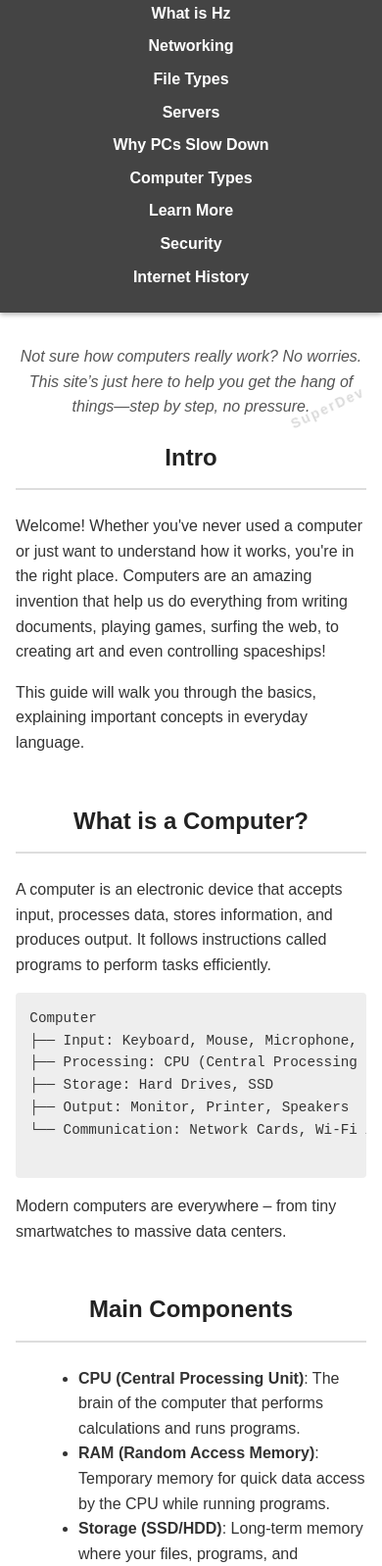
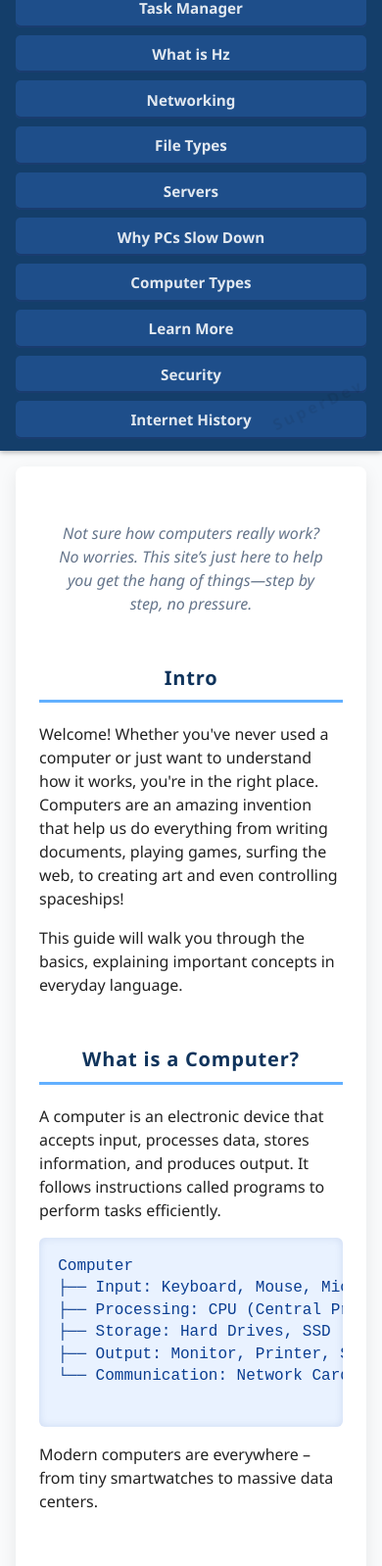
Before and after one commit to S-u-p-e-r-D-e-v/computer-guide, a plain HTML site: page index.html in a window 390 px wide. Shown: the part 402-2000 px from the top of the page at 98% size. Drawn offline with Linux system fonts and the light colour scheme.

Commit message:
Update index.html

```diff
--- a/index.html
+++ b/index.html
@@ -2,129 +2,254 @@
 <html lang="en">
 <head>
   <meta charset="UTF-8" />
-  <meta name="viewport" content="width=device-width, initial-scale=1" />
+  <meta name="viewport" content="width=device-width, initial-scale=1, maximum-scale=1" />
   <title>Beginner's Guide to Computers</title>
   <style>
+    /* Reset and base */
+    *, *::before, *::after {
+      box-sizing: border-box;
+    }
     body {
-      font-family: Arial, sans-serif;
+      font-family: 'Segoe UI', Tahoma, Geneva, Verdana, sans-serif;
       line-height: 1.6;
       margin: 0;
       padding: 0;
-      background-color: #f4f4f4;
-      color: #333;
+      background: #f9fafb;
+      color: #222;
+      min-height: 100vh;
       position: relative;
-      min-height: 100vh;
+      -webkit-font-smoothing: antialiased;
+      -moz-osx-font-smoothing: grayscale;
     }
+    a {
+      color: #007acc;
+      text-decoration: none;
+      transition: color 0.25s ease-in-out;
+    }
+    a:hover, a:focus {
+      color: #005fa3;
+      outline: none;
+      text-decoration: underline;
+    }
+    /* Header and Footer */
     header, footer {
-      background: #333;
-      color: #fff;
+      background: #0d2137;
+      color: #e1e8f0;
       text-align: center;
-      padding: 1em 0;
+      padding: 1.25rem 1rem;
+      box-shadow: 0 2px 6px rgba(0,0,0,0.15);
+      font-weight: 700;
+      letter-spacing: 0.05em;
+      user-select: none;
       position: relative;
       z-index: 10;
     }
+    footer p {
+      margin: 0;
+      font-weight: 500;
+      font-size: 0.875rem;
+    }
+    /* Navigation */
+    nav {
+      background: #143e6a;
+      display: flex;
+      flex-wrap: wrap;
+      justify-content: center;
+      padding: 0.75rem 1rem;
+      gap: 0.8rem;
+      position: sticky;
+      top: 0;
+      z-index: 20;
+      box-shadow: 0 2px 5px rgba(0,0,0,0.26);
+    }
+    nav a {
+      color: #e1e8f0;
+      background: #1e4e8a;
+      padding: 0.5rem 1rem;
+      border-radius: 5px;
+      font-weight: 600;
+      font-size: 0.9rem;
+      box-shadow: inset 0 -2px 0 #1a3c6f;
+      transition:
+        background-color 0.3s ease,
+        box-shadow 0.3s ease,
+        color 0.3s ease;
+      user-select: none;
+      white-space: nowrap;
+    }
+    nav a:hover,
+    nav a:focus {
+      background-color: #0a2d54;
+      box-shadow: inset 0 -3px 0 #063254;
+      outline: none;
+      color: #b8d8ff;
+    }
+    /* Container */
     .container {
-      padding: 2em;
-      max-width: 1000px;
-      margin: auto;
-      background: white;
-      box-shadow: 0 0 10px rgba(0,0,0,0.1);
+      max-width: 960px;
+      margin: 2rem auto 4rem auto;
+      background: #fff;
+      box-shadow: 0 6px 18px rgba(0,0,0,0.08);
+      padding: 2rem 2rem 3rem 2rem;
+      border-radius: 8px;
     }
+    /* Section and Headings */
     section {
-      margin-bottom: 3em;
+      margin-bottom: 3rem;
     }
     h1, h2, h3 {
       text-align: center;
+      margin-bottom: 1rem;
+      letter-spacing: 0.04em;
+      font-weight: 700;
+      color: #10345c;
+    }
+    h1 {
+      font-size: 2.5rem;
+      margin-top: 0;
     }
     h2 {
-      border-bottom: 2px solid #ddd;
-      padding-bottom: 0.5em;
-      margin-bottom: 1em;
-      color: #222;
+      font-size: 1.8rem;
+      border-bottom: 3px solid #62b0ff;
+      padding-bottom: 0.4rem;
+      margin-bottom: 1.25rem;
     }
+    h3 {
+      font-size: 1.3rem;
+      margin-top: 2rem;
+    }
+    /* Paragraphs */
+    p {
+      max-width: 100%;
+      margin: 0 0 1rem 0;
+      line-height: 1.5;
+      font-weight: 400;
+      font-size: 1rem;
+    }
+    /* Lists */
     ul {
-      list-style-type: disc;
-      margin-left: 1.5em;
+      margin-left: 1.8rem;
+      margin-bottom: 1.5rem;
+      color: #434d5d;
     }
+    li {
+      margin-bottom: 0.5rem;
+      line-height: 1.4;
+      font-size: 1rem;
+    }
+    /* Tables */
     table {
+      width: 100%;
       border-collapse: collapse;
-      width: 100%;
-      margin-top: 1em;
-    }
-    table, th, td {
-      border: 1px solid #999;
+      margin-top: 1rem;
+      box-shadow: 0 4px 8px rgba(0,0,0,0.05);
+      border-radius: 6px;
+      overflow: hidden;
     }
     th, td {
-      padding: 8px 12px;
+      padding: 12px 15px;
+      border-bottom: 1px solid #ddd;
       text-align: left;
+      font-size: 1rem;
+      color: #3a4a63;
     }
     th {
-      background: #eee;
+      background-color: #e3f0ff;
+      font-weight: 600;
+      letter-spacing: 0.03em;
+    }
+    tr:hover {
+      background-color: #f0f8ff;
+    }
+    /* Code and Preformatted */
+    code {
+      background: #e9f2ff;
+      padding: 0.15em 0.4em;
+      font-family: 'Source Code Pro', monospace, monospace;
+      border-radius: 3px;
+      font-size: 0.95rem;
+      color: #0a3d91;
+      user-select: text;
     }
     pre {
-      background: #eee;
-      padding: 1em;
+      background: #e9f2ff;
+      padding: 1.15rem 1.2rem;
+      border-radius: 6px;
       overflow-x: auto;
-      border-radius: 4px;
-      font-size: 1.1em;
+      font-family: 'Source Code Pro', monospace, monospace;
+      font-size: 1rem;
+      line-height: 1.4;
+      color: #0a3d91;
+      margin-top: 1rem;
+      box-shadow: inset 0 0 8px rgba(10,61,145,0.12);
     }
-    nav {
-      background: #444;
-      color: #fff;
-      padding: 1em;
-      text-align: center;
-      position: sticky;
-      top: 0;
-      z-index: 15;
-      box-shadow: 0 2px 5px rgba(0,0,0,0.3);
-    }
-    nav a {
-      color: #fff;
-      margin: 0 1.1em;
-      text-decoration: none;
-      font-weight: bold;
-      transition: color 0.3s;
-    }
-    nav a:hover,
-    nav a:focus {
-      color: #ffc107;
-      outline: none;
-    }
-    code {
-      background: #eee;
-      padding: 0.2em 0.4em;
-      border-radius: 3px;
-      font-family: monospace;
-    }
+    /* Special prompt style */
     .lowkey-prompt {
       font-style: italic;
-      color: #555;
-      margin: 1em 0;
+      color: #65758b;
+      margin: 2rem auto 3rem auto;
+      max-width: 70%;
       text-align: center;
+      line-height: 1.5;
+      font-weight: 500;
+      font-size: 1.1rem;
+      user-select: none;
     }
-    /* Watermark styling */
+    /* Watermark */
     body::after {
       content: "SuperDev";
       position: fixed;
       bottom: 15px;
       right: 15px;
-      font-size: 14px;
+      font-size: 16px;
       font-weight: 700;
-      color: rgba(0, 0, 0, 0.15);
+      color: rgba(0, 0, 0, 0.08);
       user-select: none;
       pointer-events: none;
-      z-index: 10000;
+      z-index: 9999;
       transform: rotate(-25deg);
-      letter-spacing: 2px;
+      letter-spacing: 3px;
+      font-family: 'Segoe UI', Tahoma, Geneva, Verdana, sans-serif;
     }
-    /* Responsive tweaks */
-    @media (max-width: 600px) {
+    /* Responsive adjustments */
+    @media (max-width: 768px) {
+      nav {
+        flex-direction: column;
+        gap: 0.5rem;
+      }
       nav a {
-        display: block;
-        margin: 0.5em 0;
+        padding: 0.55rem 1.25rem;
+        font-size: 1rem;
+        text-align: center;
       }
       .container {
-        padding: 1em;
+        margin: 1rem 1rem 3rem 1rem;
+        padding: 1.5rem 1.5rem 2.5rem 1.5rem;
+      }
+      h1 {
+        font-size: 2.1rem;
+      }
+      h2 {
+        font-size: 1.5rem;
+      }
+      ul {
+        margin-left: 1.2rem;
+      }
+    }
+    @media (max-width: 400px) {
+      h1 {
+        font-size: 1.75rem;
+      }
+      h2 {
+        font-size: 1.25rem;
+      }
+      nav a {
+        font-size: 0.95rem;
+        padding: 0.45rem 1rem;
+      }
+      .lowkey-prompt {
+        max-width: 90%;
+        font-size: 1rem;
       }
     }
   </style>
@@ -352,11 +477,10 @@ Computer
       </ul>
       <p>Understanding the internet's history helps appreciate how computers connect and share information worldwide.</p>
     </section>
-
   </div>
 
   <footer>
-    <p>© SuperDev</p>
+    <p>Made to teach beginners with ❤️ | © SuperDev</p>
   </footer>
 </body>
 </html>
```
